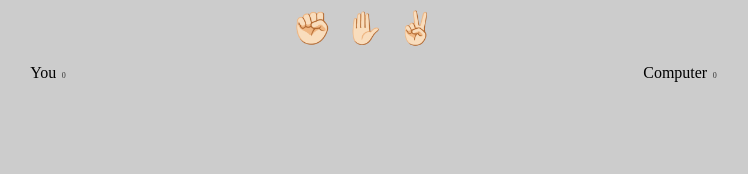
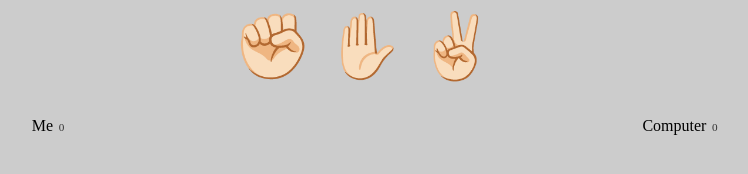
Before and after one commit to skyward22/rockPaperScissorsGame, a plain HTML site: page index.html in a window 1280 px wide. Shown: the whole page, without its empty margins (276-1024 px from the left). Drawn offline with Linux system fonts and the light colour scheme.

Commit message:
update to css and html for appearance

```diff
--- a/index.html
+++ b/index.html
@@ -16,7 +16,7 @@
     </div>
     <div class="results">
       <div>
-        You
+        Me
         <span class="result-score" data-your-score>0</span>
       </div>
       <div data-final-column>
--- a/styles.css
+++ b/styles.css
@@ -12,7 +12,7 @@ body {
   border: none;
   outline: none;
   cursor: pointer;
-  font-size: 2rem;
+  font-size: 4rem;
   transition: 100ms;
 }
 
@@ -21,7 +21,7 @@ body {
 }
 
 .results {
-  margin-top: 1rem;
+  margin-top: 2rem;
   display: grid;
   justify-content: center;
   grid-template-columns: repeat(2, 1fr);
@@ -31,7 +31,7 @@ body {
 
 .result-score {
   margin-left: 0.1rem;
-  font-size: 0.5rem;
+  font-size: 0.7rem;
   color: #333;
 }
 
@@ -41,5 +41,5 @@ body {
 
 .result-selection.winner {
   opacity: 1;
-  font-size: 1.5rem;
+  font-size: 2.5rem;
 }
```
